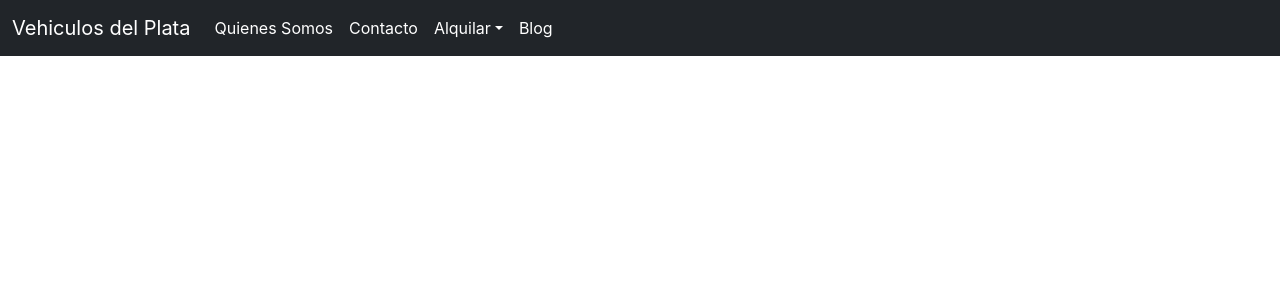
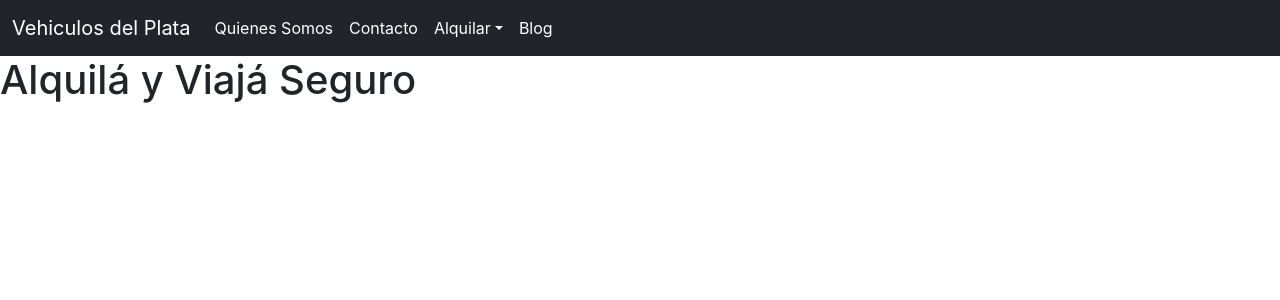
Before and after one commit to LautaroMora/E-commerce-coder-house, a React (Create React App) app: page / in a window 1280 px wide. Shown: the top 300 px of the page. Built offline with nearby package versions, Linux system fonts and the light colour scheme.

Commit message:
Entrega 3

```diff
--- a/package.json
+++ b/package.json
@@ -8,6 +8,7 @@
     "@testing-library/user-event": "^13.5.0",
     "react": "^18.2.0",
     "react-dom": "^18.2.0",
+    "react-icons": "^4.4.0",
     "react-scripts": "5.0.1",
     "web-vitals": "^2.1.4"
   },
--- a/src/App.js
+++ b/src/App.js
@@ -1,9 +1,11 @@
 import Navbar from "./components/Navbar";
+import ItemListContainer from "./components/ItemListContainer";
 
 const App = ()=>{
   return (
     <>
     <Navbar/>
+    <ItemListContainer greeting='Alquilá y Viajá Seguro'/>
     </>
   );
 }
--- /dev/null
+++ b/src/components/CartWidget.js
@@ -0,0 +1,7 @@
+import { BsCart3 } from "react-icons/bs";
+
+const CartWidget = () => {
+  return <BsCart3 />;
+};
+
+export default CartWidget;
--- /dev/null
+++ b/src/components/ItemListContainer.js
@@ -0,0 +1,9 @@
+
+
+const ItemListContainer = (props) => {
+    return (
+        <h1>{props.greeting}</h1>
+    );
+}
+
+export default ItemListContainer;
--- a/src/components/Navbar.js
+++ b/src/components/Navbar.js
@@ -1,4 +1,5 @@
 import React from "react";
+import CartWidget from "./CartWidget";
 
 
 function Navbar() {
@@ -34,6 +35,7 @@ function Navbar() {
                 </ul>
                 </div>
             </div>
+            <CartWidget />
             </nav>
     );
 }
```
Also changed, not shown: 1 other file (tests, documents, lock files or other folders).
